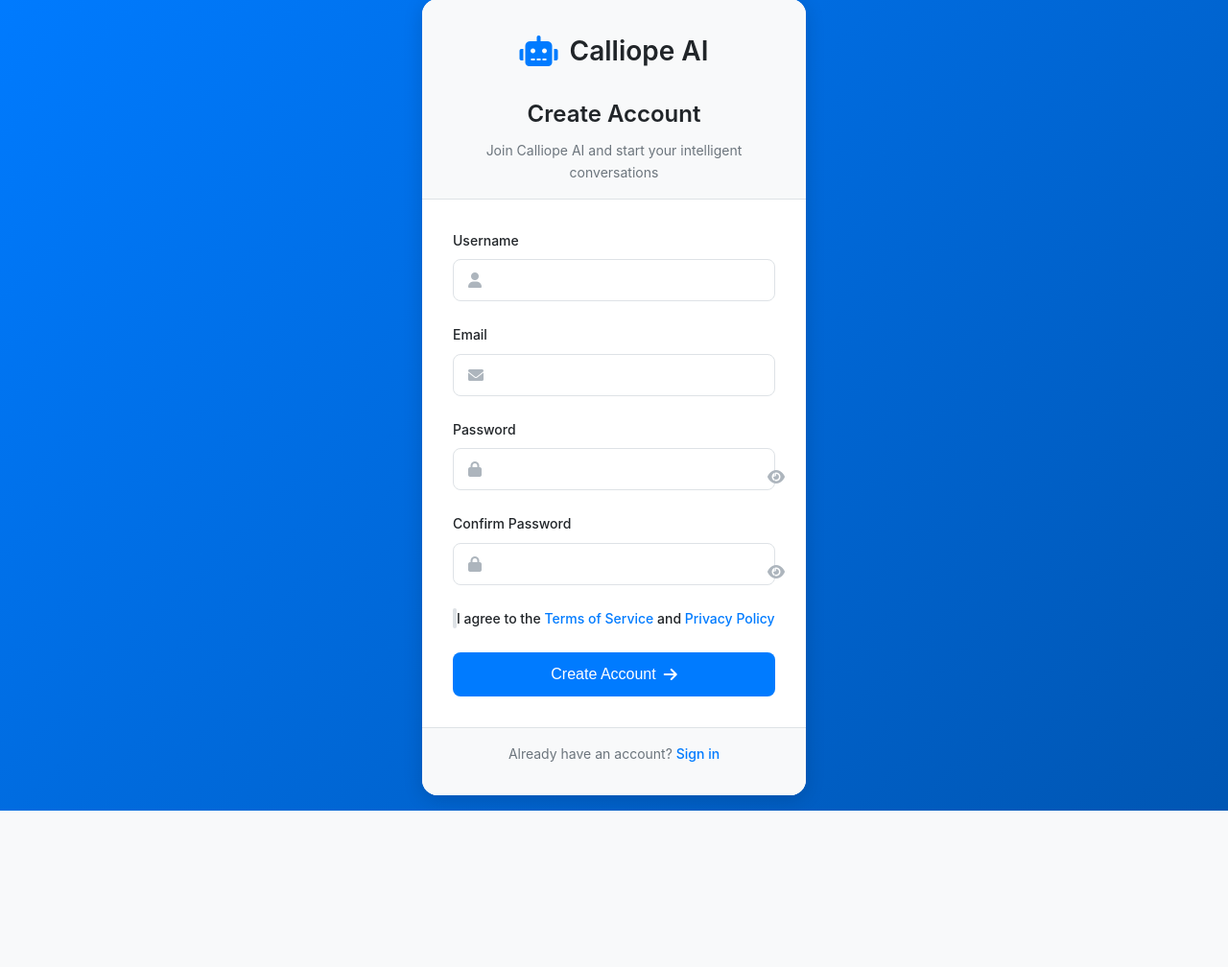
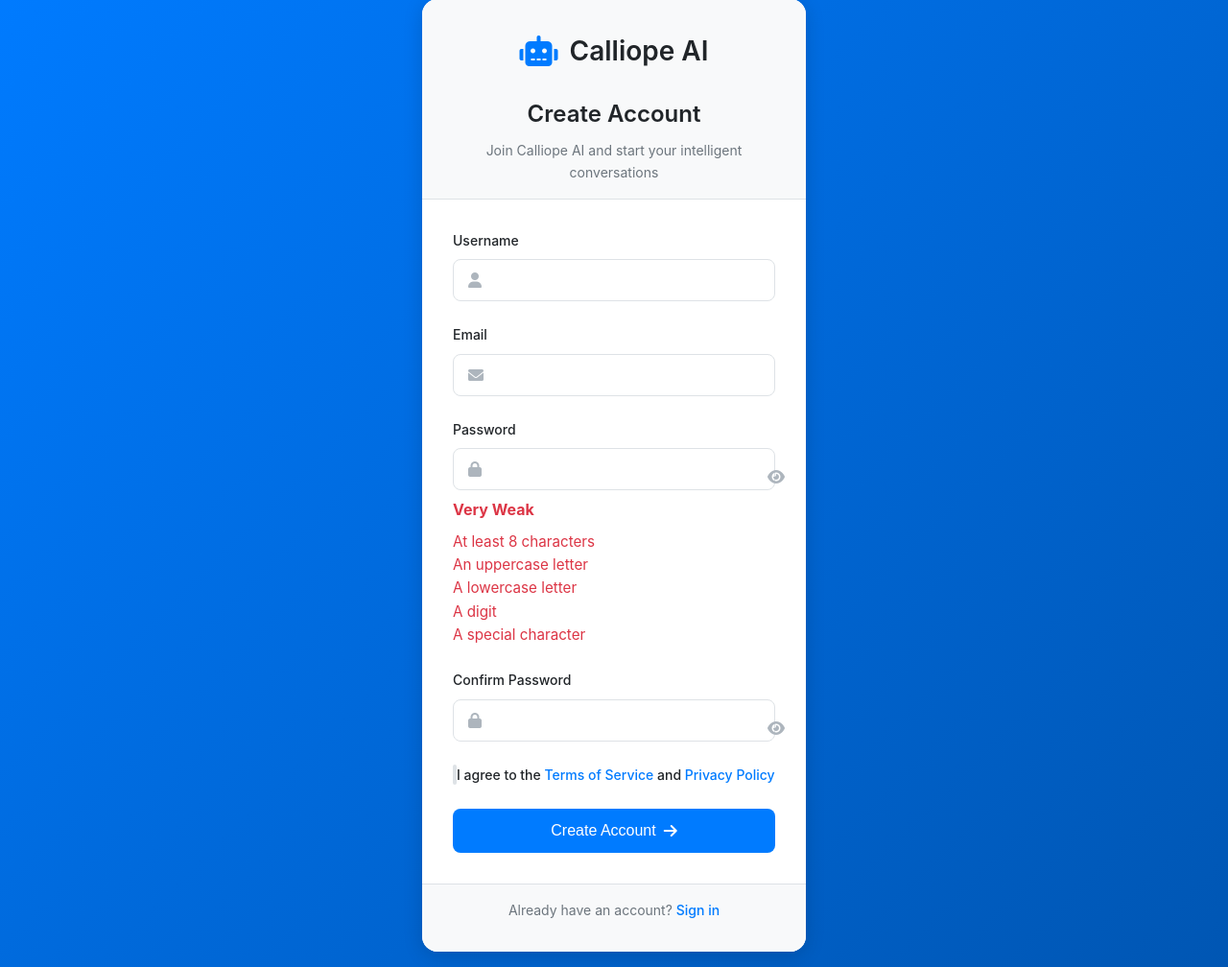
Before and after one commit to mahanzavari/Calliope, a Flask app: page /register in a window 1280 px wide. Shown: the part 17-1025 px from the top of the page at 96% size. Before the commit the page ends 862 px from the top, so only its background shows below. Run offline with Flask 3, Linux system fonts and the light colour scheme.

Commit message:
pass checklist and strength indicator

```diff
--- a/app/static/css/auth.css
+++ b/app/static/css/auth.css
@@ -153,7 +153,7 @@
 
 .input-wrapper input {
     width: 100%;
-    padding: 0.75rem 1rem 0.75rem 2.5rem;
+    padding: 0.75rem 2.5rem 0.75rem 2.5rem;
     border: 1px solid var(--border-color);
     border-radius: 0.5rem;
     background-color: var(--bg-primary);
@@ -175,6 +175,8 @@
 .toggle-password {
     position: absolute;
     right: 1rem;
+    top: 50%;
+    transform: translateY(-50%);
     background: none;
     border: none;
     color: var(--text-muted);
@@ -183,6 +185,7 @@
     padding: 0.25rem;
     border-radius: 0.25rem;
     transition: all 0.2s ease;
+    z-index: 2;
 }
 
 .toggle-password:hover {
--- a/app/static/js/auth.js
+++ b/app/static/js/auth.js
@@ -70,3 +70,88 @@
         }
     });
 }
+
+// Password strength and checklist for registration
+const passwordInput = document.getElementById('password');
+const passwordStrength = document.getElementById('passwordStrength');
+const passwordChecklist = document.getElementById('passwordChecklist');
+
+if (passwordInput && passwordStrength && passwordChecklist) {
+    const requirements = [
+        { regex: /.{8,}/, label: 'At least 8 characters' },
+        { regex: /[A-Z]/, label: 'An uppercase letter' },
+        { regex: /[a-z]/, label: 'A lowercase letter' },
+        { regex: /\d/, label: 'A digit' },
+        { regex: /[^A-Za-z0-9]/, label: 'A special character' },
+    ];
+
+    function getStrength(pw) {
+        let score = 0;
+        requirements.forEach(req => {
+            if (req.regex.test(pw)) score++;
+        });
+        return score;
+    }
+
+    function updateChecklist(pw) {
+        passwordChecklist.innerHTML = '';
+        requirements.forEach(req => {
+            const passed = req.regex.test(pw);
+            const li = document.createElement('li');
+            li.textContent = req.label;
+            li.style.color = passed ? '#28a745' : '#dc3545';
+            li.style.fontWeight = passed ? 'bold' : 'normal';
+            passwordChecklist.appendChild(li);
+        });
+    }
+
+    function updateStrengthBar(pw) {
+        const score = getStrength(pw);
+        let strengthText = '';
+        let color = '';
+        switch (score) {
+            case 5:
+                strengthText = 'Strong'; color = '#28a745'; break;
+            case 4:
+                strengthText = 'Good'; color = '#17a2b8'; break;
+            case 3:
+                strengthText = 'Medium'; color = '#ffc107'; break;
+            case 2:
+                strengthText = 'Weak'; color = '#fd7e14'; break;
+            default:
+                strengthText = 'Very Weak'; color = '#dc3545';
+        }
+        passwordStrength.textContent = strengthText;
+        passwordStrength.style.color = color;
+        passwordStrength.style.fontWeight = 'bold';
+    }
+
+    passwordInput.addEventListener('input', (e) => {
+        const pw = e.target.value;
+        updateChecklist(pw);
+        updateStrengthBar(pw);
+    });
+
+    // Initialize on page load
+    updateChecklist(passwordInput.value);
+    updateStrengthBar(passwordInput.value);
+}
+
+// Show/Hide Password Toggle Logic
+function setupPasswordToggle(inputId, toggleId) {
+    const input = document.getElementById(inputId);
+    const toggle = document.getElementById(toggleId);
+    if (input && toggle) {
+        toggle.addEventListener('click', function () {
+            const isPassword = input.type === 'password';
+            input.type = isPassword ? 'text' : 'password';
+            const icon = toggle.querySelector('i');
+            if (icon) {
+                icon.classList.toggle('fa-eye');
+                icon.classList.toggle('fa-eye-slash');
+            }
+        });
+    }
+}
+setupPasswordToggle('password', 'togglePassword');
+setupPasswordToggle('confirmPassword', 'toggleConfirmPassword');
--- a/app/templates/auth/register.html
+++ b/app/templates/auth/register.html
@@ -40,11 +40,13 @@
                     <label for="password">Password</label>
                     <div class="input-wrapper">
                         <i class="fas fa-lock"></i>
-                        <input type="password" id="password" name="password" required minlength="6">
+                        <input type="password" id="password" name="password" required minlength="8">
                         <button type="button" class="toggle-password" id="togglePassword">
                             <i class="fas fa-eye"></i>
                         </button>
                     </div>
+                    <div id="passwordStrength" class="password-strength" style="margin-top: 0.5rem;"></div>
+                    <ul id="passwordChecklist" class="password-checklist" style="margin-top: 0.5rem; list-style: none; padding-left: 0; font-size: 0.95em;"></ul>
                 </div>
 
                 <div class="form-group">
```
Also changed, not shown: app/api/auth.py (+15 -0 lines).
